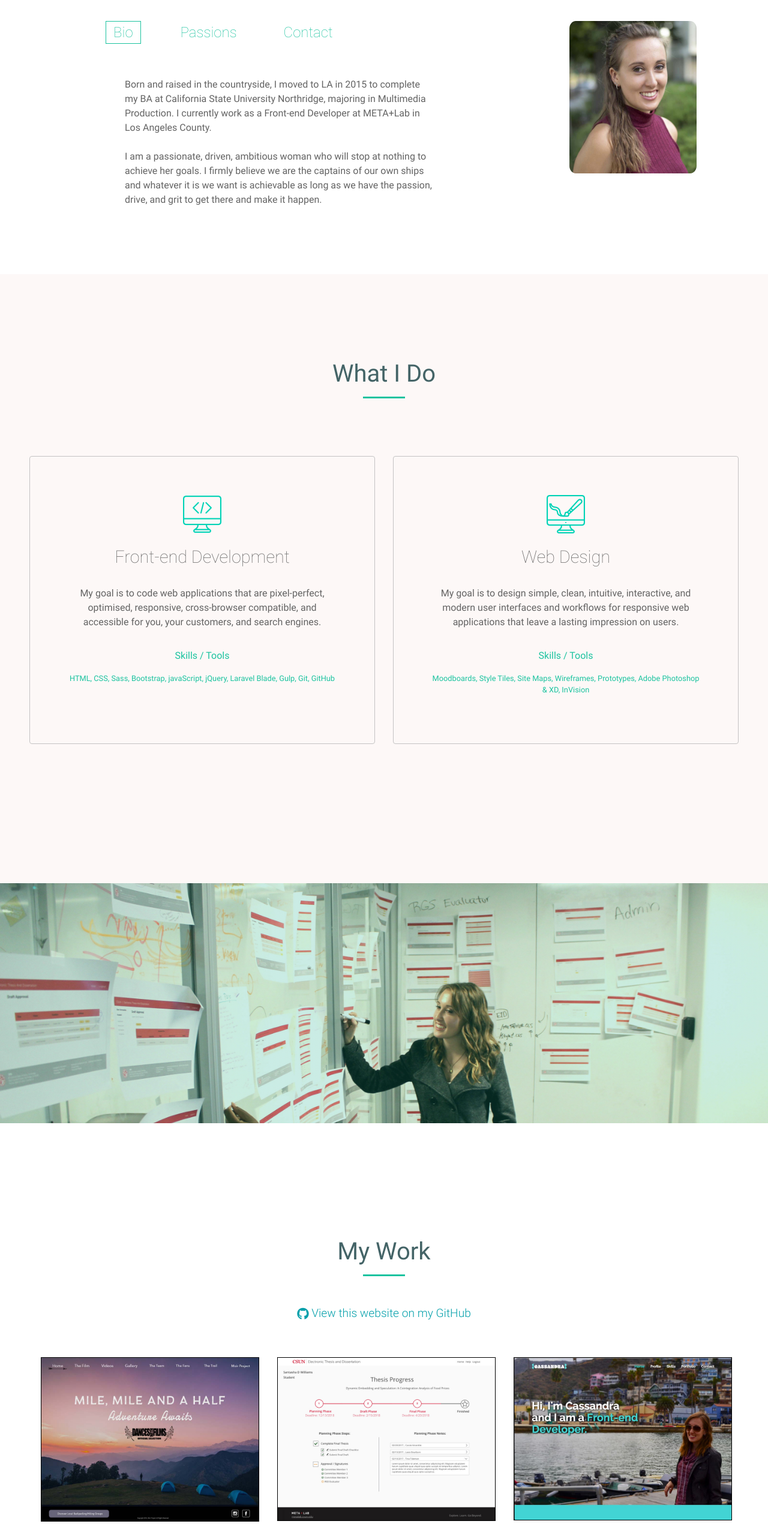
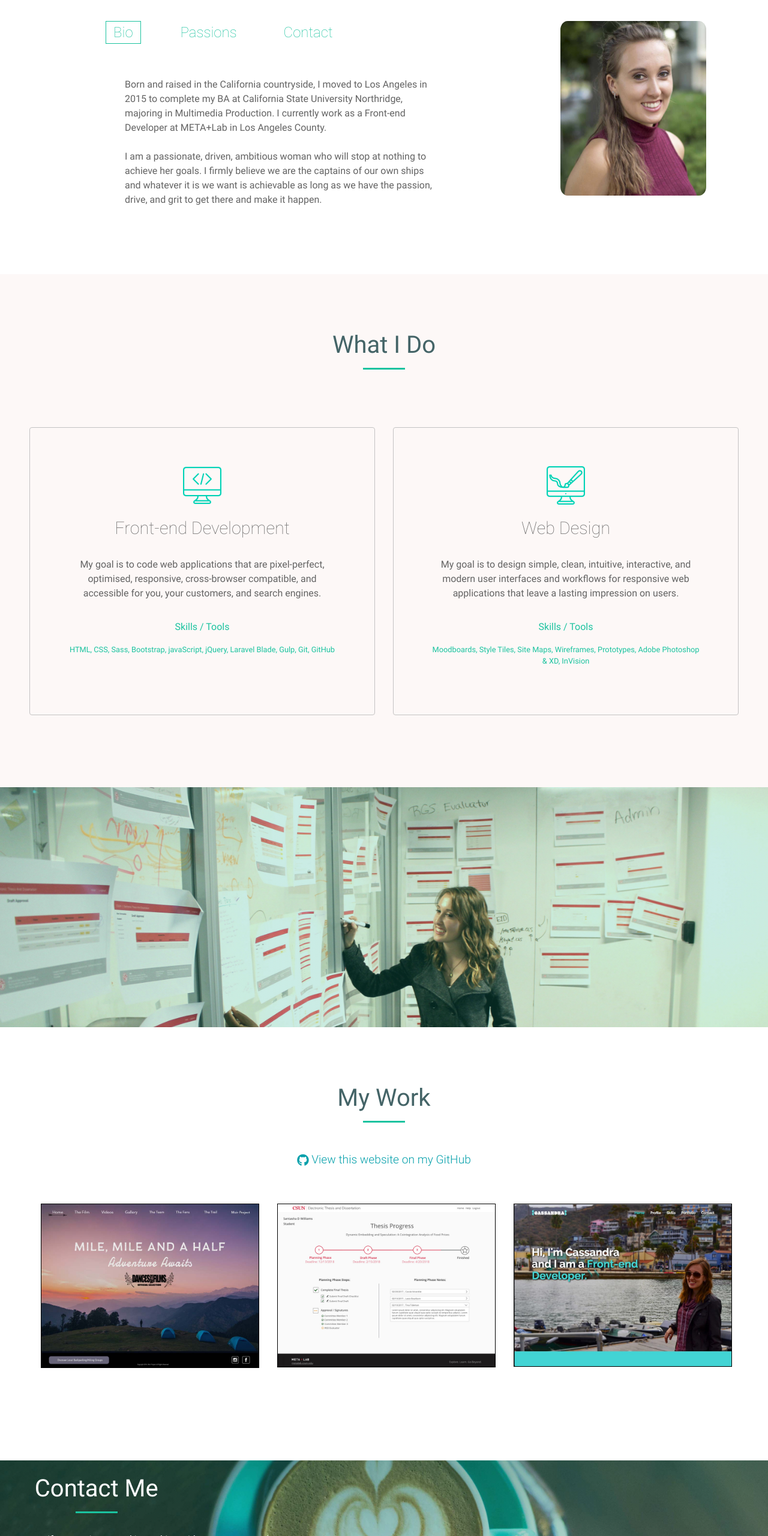
Before and after one commit to cassiea12/my_website, a website: page app/index.html in a window 1280 px wide. Shown: the part 1020-3580 px from the top of the page at 60% size. Drawn offline with Linux system fonts and the light colour scheme.

Commit message:
enlarged headshot

```diff
--- a/app/index.html
+++ b/app/index.html
@@ -68,7 +68,7 @@ View her portfolio and learn more about what she does.">
                 <li class="tab-link mb-2 not-current" data-tab="tab-3">Contact</li>
             </ul>
             <article id="tab-1" class="col-12 tab-content currentTab">
-                <p>Born and raised in the countryside, I moved to LA in 2015 to complete my BA at California
+                <p>Born and raised in the California countryside, I moved to Los Angeles in 2015 to complete my BA at California
                     State University Northridge, majoring in Multimedia Production. I
                     currently work as a Front-end Developer at META+Lab in Los Angeles County.
                     <br/><br/>I am a passionate, driven, ambitious woman who will stop at nothing to achieve her
@@ -183,7 +183,6 @@ View her portfolio and learn more about what she does.">
             </a>
         </div>
     </div>
-    <div id="contact"></div>
     <article class="row  animation-element fadeInUp">
         <div class="col-12 col-sm-4 mb-5">
             <figure class="float-left text-center" data-toggle="modal" data-target="#documentary">
@@ -213,6 +212,7 @@ View her portfolio and learn more about what she does.">
             </figure>
         </div>
     </article>
+    <!--<div id="contact"></div>-->
 </section>
 <!-- DOC MODALS -->
 <div class="modal fade" id="documentary" tabindex="-1" role="dialog" aria-labelledby="documentary" aria-hidden="true">
@@ -446,7 +446,7 @@ View her portfolio and learn more about what she does.">
 </div>
 <!-- Contact Me -->
 <footer class="container-fluid">
-    <div class="row parallax contactme">
+    <div class="row parallax contactme" id="contact">
         <div class="col">
             <div class="row py-4 pb-4">
                 <div class="col-sm-12 col-md-5 col-lg-3">
--- a/app/scss/_aboutme.scss
+++ b/app/scss/_aboutme.scss
@@ -14,9 +14,8 @@
     width: 75%;
   }
   @media only screen and (min-width:1100px) {
-    width: 55%;
+    width: 63%;
   }
-
 }
 // TABS
 ul.tabs{
--- a/app/scss/_portfolio.scss
+++ b/app/scss/_portfolio.scss
@@ -1,5 +1,5 @@
 .portfolio {
-  padding: 12em 4em 15em 4em;
+  padding: 6em 4em;
   @media only screen and (max-width: 450px) {
     padding-bottom: 4em;
     padding-top: 7em;
--- a/app/scss/_scrolling.scss
+++ b/app/scss/_scrolling.scss
@@ -9,13 +9,10 @@
 transform: translate3d(0px, 0px, 0px);
 }
 
-
-
-
 .animation-element.fadeInUp {
   opacity: 0;
   transition: all .4s linear;
-  transform: translate3d(0, 50%, 0);
+  transform: translate3d(0, 55%, 0);
 }
 
 .animation-element.fadeInUp.in-view {
--- a/app/scss/_what-i-do.scss
+++ b/app/scss/_what-i-do.scss
@@ -1,6 +1,6 @@
 .what-i-do {
   background-color: $tan;
-  padding: 9em 4em 13em 4em;
+  padding: 6em 4em;
   @media only screen and (max-width: 450px) {
     padding: 9em 2em 6em 2em;
   }
```
Also changed, not shown: app/css/styles.css.
